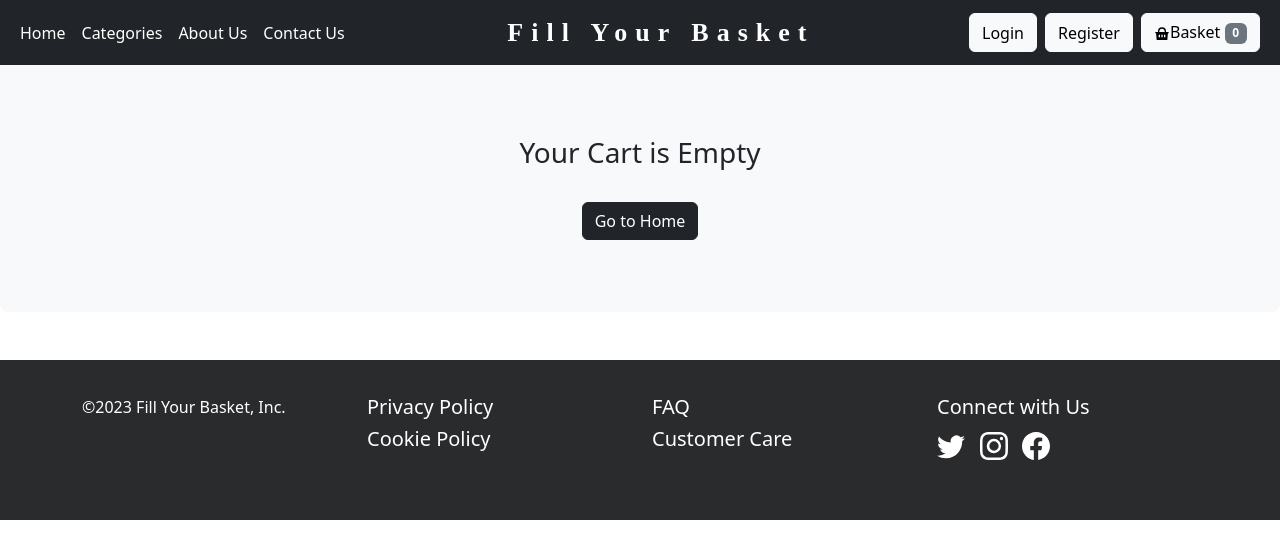
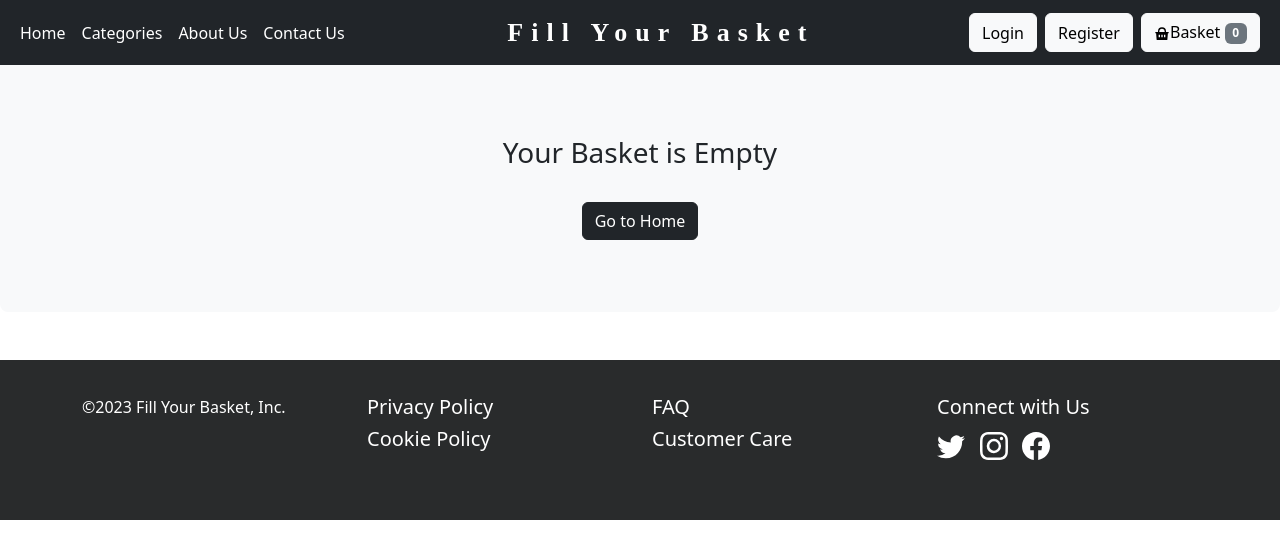
Before and after one commit to Khushal-Pokar/Fill-Your-Basket, a React (Create React App) app: page /cart in a window 1280 px wide. Shown: the top 558 px of the page. Built offline with nearby package versions, Linux system fonts and the light colour scheme.

Commit message:
Update Cart.js

```diff
--- a/src/components/common/Cart.js
+++ b/src/components/common/Cart.js
@@ -20,7 +20,7 @@ const Cart = () => {
             onClick={() => handleClose(cartItem)}
             variant="outline-dark"
             className="float-end"
-          >Remove from Cart</Button>
+          >Remove from Basket</Button>
           <div className="row justify-content-center">
             <div className="col-md-4">
               <img
@@ -51,7 +51,7 @@ const Cart = () => {
       <div className="px-4 my-5 bg-light rounded-3 py-5">
         <div className="container py-4 mt-3 d-flex flex-column align-items-center">
           <div className="row">
-            <h3>Your Cart is Empty</h3>
+            <h3>Your Basket is Empty</h3>
           </div>
           <div className="row mt-4">
             <span><NavLink to="/"><Button variant="dark">Go to Home</Button></NavLink></span>
```
